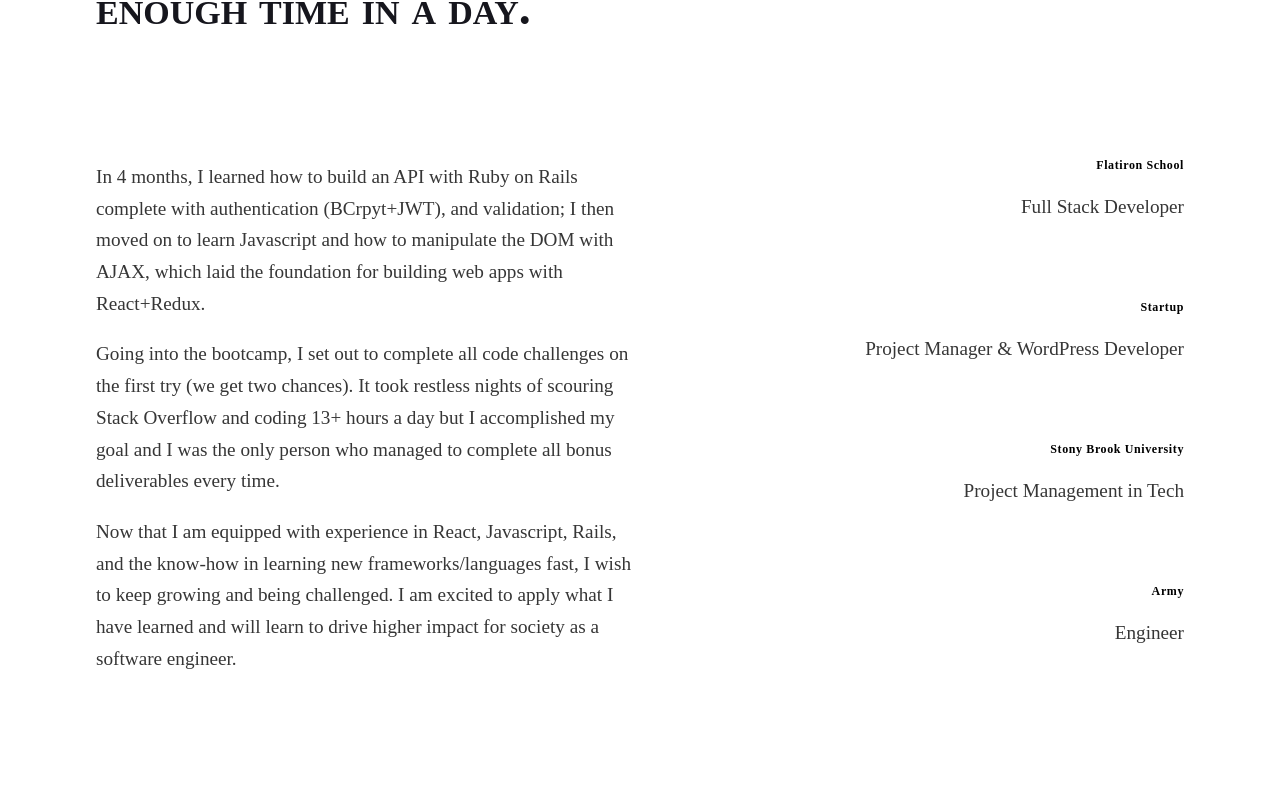
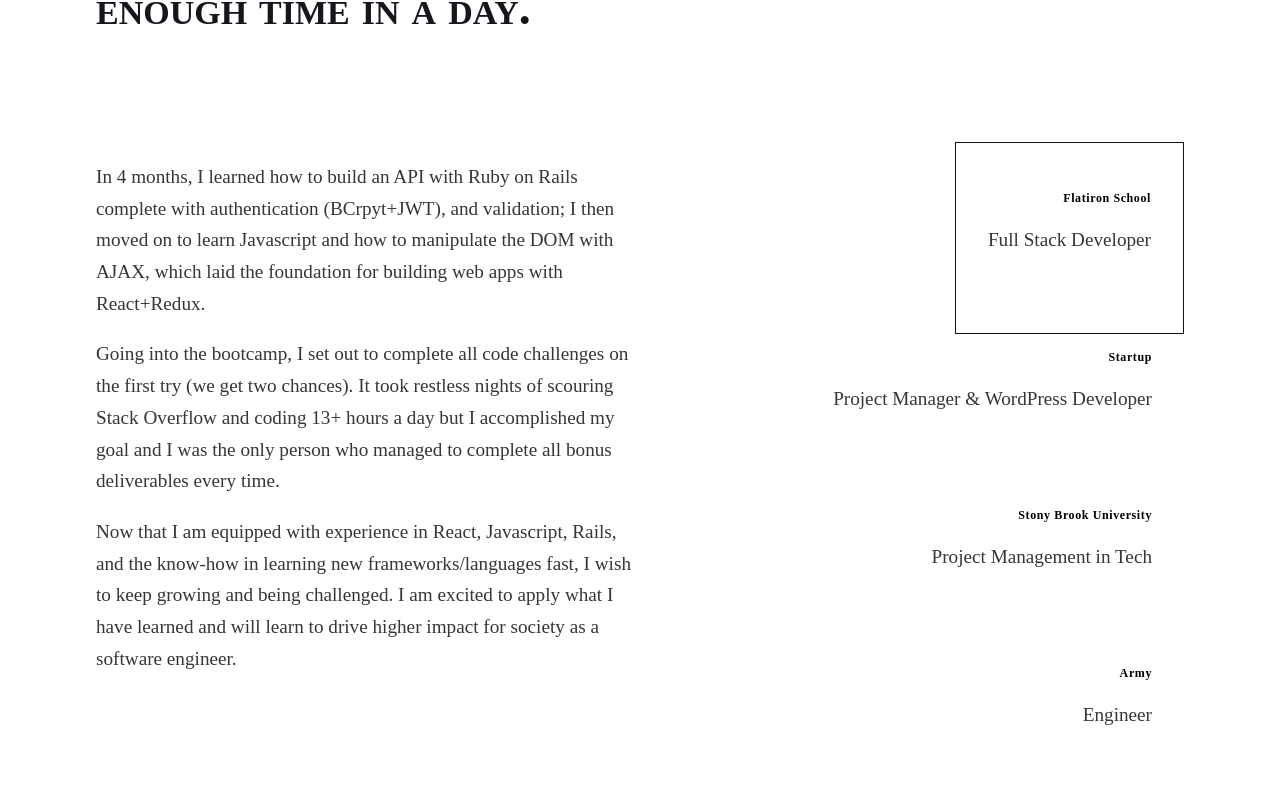
Before and after one commit to robertchen234/portfolio, a React (Create React App) app: page / in a window 1280 px wide. Shown: the part 1174-1980 px from the top of the page. Built offline with nearby package versions, Linux system fonts and the light colour scheme; no server answers.

Commit message:
bio hover effects

```diff
--- a/src/App.css
+++ b/src/App.css
@@ -145,6 +145,10 @@ pre {
 
 .nav-link-contact {
   padding: 0em 1em 0em 1em;
+}
+
+.banner {
+  background-color: rgba(18, 18, 18, 1);
 }
 
 .projects-break-background {
@@ -315,12 +319,15 @@ pre {
   margin-bottom: -3em;
 }
 
-.bio-right {
-  text-align: right;
+.bio-piece {
+  display: flex;
+  justify-content: flex-end;
 }
 
-.bio-piece {
-  margin-bottom: 1em;
+.bio-piece-text {
+  padding: 2em 2em 0em 2em;
+  text-align: right;
+  margin-bottom: -2em;
 }
 
 .resume-piece {
@@ -476,6 +483,10 @@ pre {
   border: 1px solid #dddddd;
 }
 
+.box {
+  border: 1px solid rgba(18, 18, 18, 1);
+}
+
 .button:hover {
   color: rgba(221, 221, 221, 1);
   border: 1px solid #dddddd;
--- a/src/components/Banner.js
+++ b/src/components/Banner.js
@@ -2,7 +2,7 @@ import React from "react";
 
 const Banner = props => {
   return (
-    <div className="header-break-footer" onClick={() => props.scrollTo()} style={ { backgroundImage: `url(/assets/${props.bannerImage})` } }>
+    <div className="banner header-break-footer" onClick={() => props.scrollTo()} style={ { backgroundImage: `url(/assets/${props.bannerImage})` } }>
       <div className="banner-text scroll-text">
         <h1>Robert</h1>
         <h1>Chen</h1>
--- a/src/components/Bio.js
+++ b/src/components/Bio.js
@@ -53,12 +53,12 @@ class Bio extends Component {
               </p>
             ) : this.state.topic === "stony" ? (
               <p>
-                When I came home from Afghanistan, that same experience enabled me to complete my
-                Project Management in Tech degree with a 3.88 major GPA. Right
-                after graduating from Stony Brook University (NY), I flew to Los
-                Angeles to pursue building a crowdfunding SaaS startup to
-                provide marketing and financial resources for entrepreneurs in
-                blockchain tech.
+                When I came home from Afghanistan, that same experience enabled
+                me to complete my Project Management in Tech degree with a 3.88
+                major GPA. Right after graduating from Stony Brook University
+                (NY), I flew to Los Angeles to pursue building a crowdfunding
+                SaaS startup to provide marketing and financial resources for
+                entrepreneurs in blockchain tech.
               </p>
             ) : this.state.topic === "army" ? (
               <p>
@@ -74,29 +74,53 @@ class Bio extends Component {
               className="bio-piece"
               onMouseEnter={() => this.changeTopic("flatiron")}
             >
+              <div
+                className={
+                  this.state.topic === "flatiron" ? "box bio-piece-text" : "bio-piece-text"
+                }
+              >
                 <h4>Flatiron School</h4>
                 <p>Full Stack Developer</p>
+              </div>
             </div>
             <div
               className="bio-piece"
               onMouseEnter={() => this.changeTopic("startup")}
             >
+              <div
+                className={
+                  this.state.topic === "startup" ? "box bio-piece-text" : "bio-piece-text"
+                }
+              >
                 <h4>Startup</h4>
                 <p>Project Manager & WordPress Developer</p>
+              </div>
             </div>
             <div
               className="bio-piece"
               onMouseEnter={() => this.changeTopic("stony")}
             >
+              <div
+                className={
+                  this.state.topic === "stony" ? "box bio-piece-text" : "bio-piece-text"
+                }
+              >
                 <h4>Stony Brook University</h4>
                 <p>Project Management in Tech</p>
+              </div>
             </div>
             <div
               className="bio-piece"
               onMouseEnter={() => this.changeTopic("army")}
             >
+              <div
+                className={
+                  this.state.topic === "army" ? "box bio-piece-text" : "bio-piece-text"
+                }
+              >
                 <h4>Army</h4>
                 <p>Engineer</p>
+              </div>
             </div>
           </div>
         </div>
```
Lines whose indentation alone changed are shown as unchanged.
